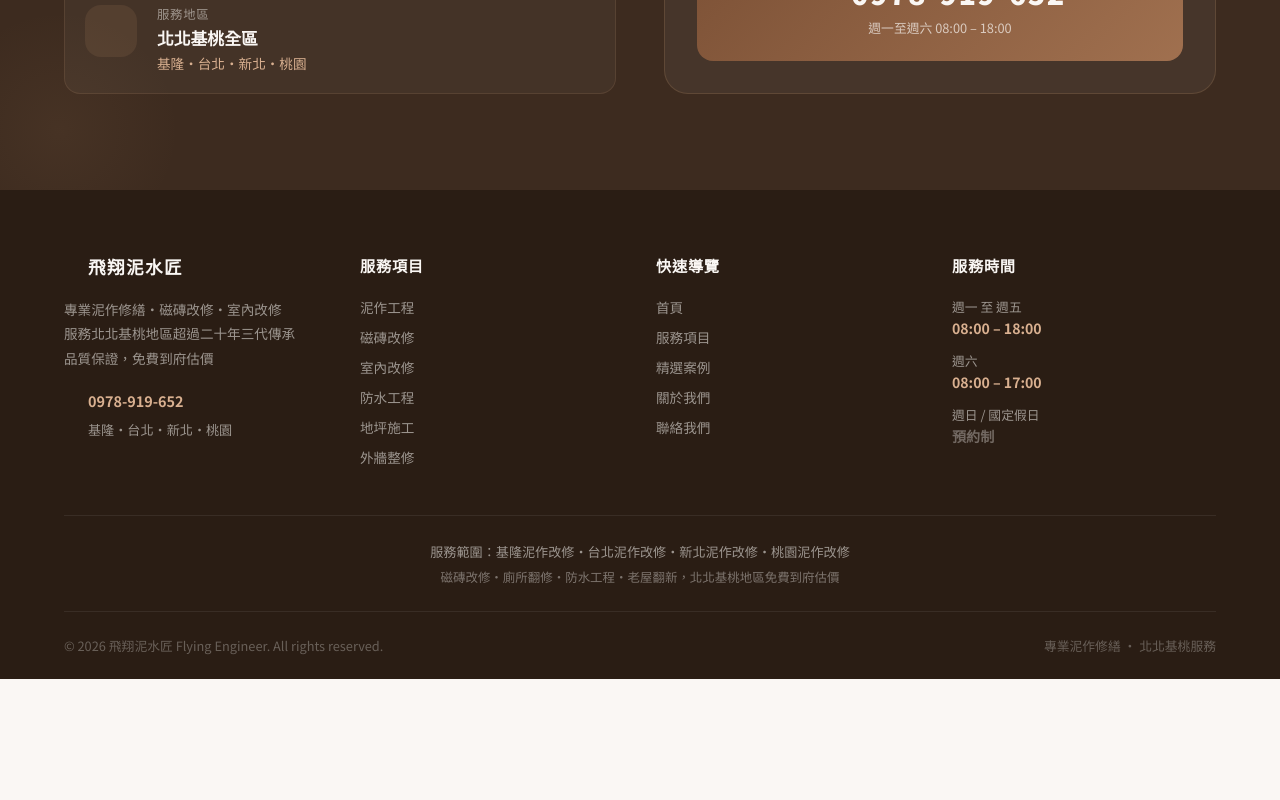
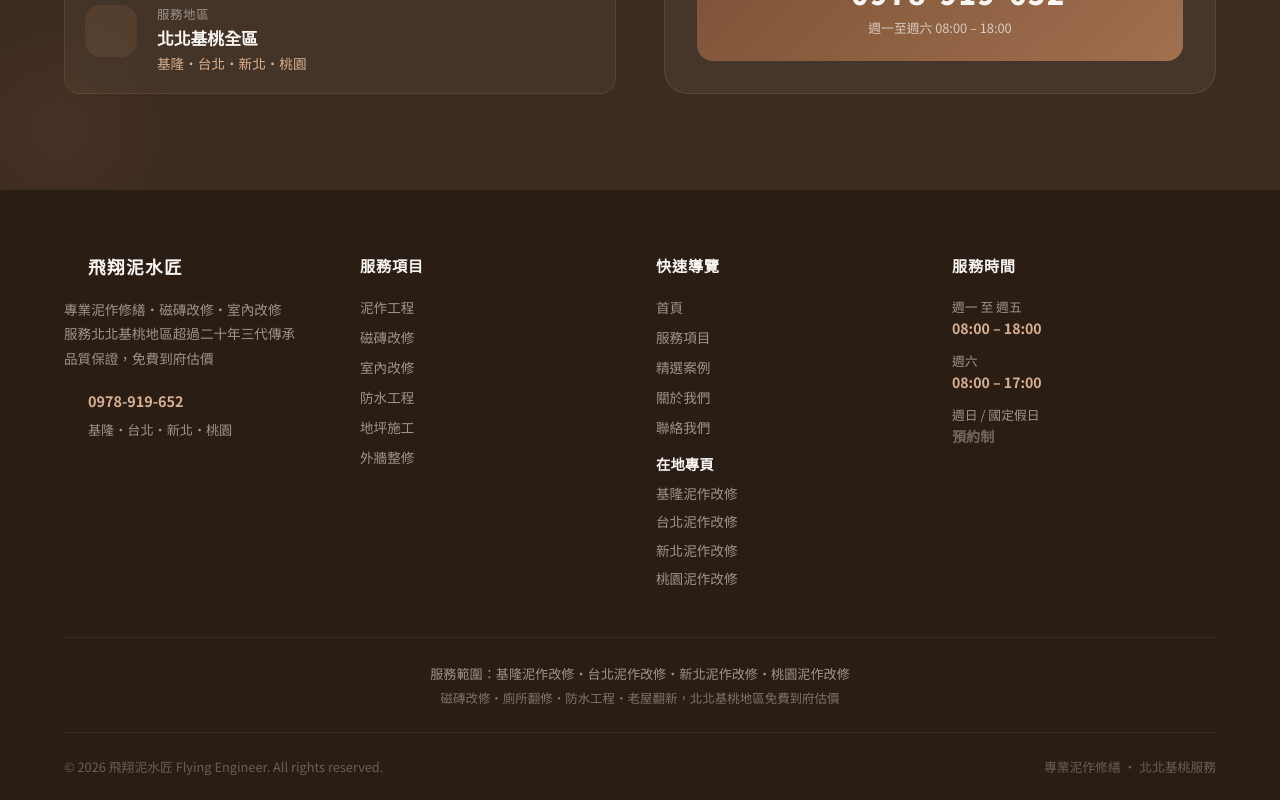
Before and after one commit to brian890804/Flying-Engineer, a React (Create React App) app: page / in a window 1280 px wide. Shown: the part 4796-5596 px from the top of the page. Before the commit the page ends 5475 px from the top, so only its background shows below. Built offline with nearby package versions, Linux system fonts and the light colour scheme; some icons are missing.

Commit message:
feat(Footer):add local  page index

```diff
--- a/src/components/Footer.tsx
+++ b/src/components/Footer.tsx
@@ -163,6 +163,42 @@ const Footer: React.FC = () => {
                 </Typography>
               ))}
             </Box>
+
+            <Box sx={{ mt: 2 }}>
+              <Typography
+                sx={{
+                  color: "#FAF7F4",
+                  fontWeight: 700,
+                  mb: 1,
+                  fontSize: "0.9rem",
+                }}
+              >
+                在地專頁
+              </Typography>
+              <Box sx={{ display: "flex", flexDirection: "column", gap: 1 }}>
+                {[
+                  { label: "基隆泥作改修", href: "/keelung/" },
+                  { label: "台北泥作改修", href: "/taipei/" },
+                  { label: "新北泥作改修", href: "/newtaipei/" },
+                  { label: "桃園泥作改修", href: "/taoyuan/" },
+                ].map((link) => (
+                  <Typography
+                    key={link.href}
+                    component="a"
+                    href={link.href}
+                    sx={{
+                      color: "rgba(250,247,244,0.55)",
+                      fontSize: "0.85rem",
+                      textDecoration: "none",
+                      transition: "color 0.2s",
+                      "&:hover": { color: "#D9B090" },
+                    }}
+                  >
+                    {link.label}
+                  </Typography>
+                ))}
+              </Box>
+            </Box>
           </Box>
 
           {/* Business hours */}
```
